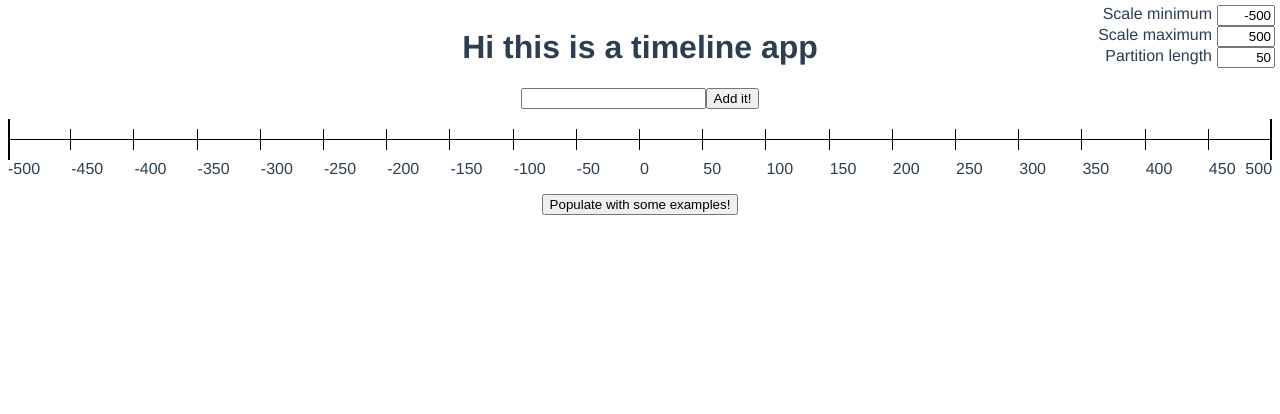
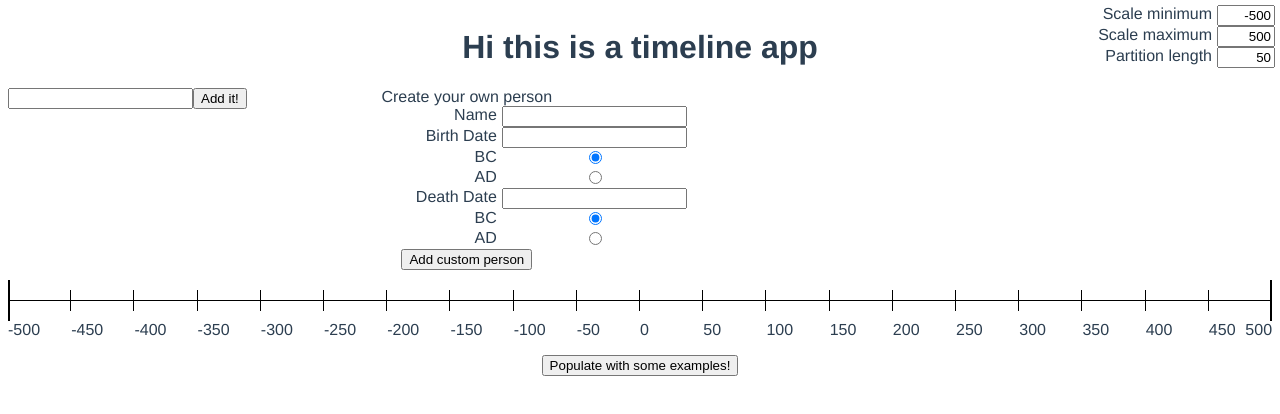
Before and after one commit to hkeward/timeline, a Vue app: page / in a window 1280 px wide. Shown: the top 414 px of the page. Built offline with nearby package versions, Linux system fonts and the light colour scheme.

Commit message:
Add custom person creation
Issue #1

```diff
--- a/src/components/Timeline.vue
+++ b/src/components/Timeline.vue
@@ -18,9 +18,47 @@
         />
       </div>
     </div>
-    <div>
-      <input v-model="personName" v-on:keyup.enter="lookupPerson(personName)" ref="input" />
-      <button @click="lookupPerson">Add it!</button>
+    <div id="add-entity">
+      <div>
+        <input v-model="personName" v-on:keyup.enter="lookupPerson(personName)" ref="input" />
+        <button @click="lookupPerson(personName)">Add it!</button>
+      </div>
+      <div id="custom-entity">
+        <div>
+          Create your own person
+        </div>
+        <div>
+          <div>
+            <input id="custom-person-name" v-model="customPerson.name"/>
+            <label for="custom-person-name">Name</label>
+          </div>
+          <div>
+            <label for="custom-person-birthDate">Birth Date</label>
+            <input id="custom-person-birthDate" v-model="customPerson.birthDate">
+            <div>
+              <input type="radio" id="birthEra-BC" name="birthEra" value="BC" v-model="customPerson.birthEra">
+              <label for="birthEra-BC">BC</label>
+            </div>
+            <div>
+              <input type="radio" id="birthEra-AD" name="birthEra" value="AD" v-model="customPerson.birthEra">
+              <label for="birthEra-AD">AD</label>
+            </div>
+          </div>
+          <div>
+            <input id="custom-person-deathDate" v-model="customPerson.deathDate">
+            <label for="custom-person-deathDate">Death Date</label>
+            <div>
+              <input type="radio" id="deathEra-BC" name="deathEra" value="BC" v-model="customPerson.deathEra">
+              <label for="deathEra-BC">BC</label>
+            </div>
+            <div>
+              <input type="radio" id="deathEra-AD" name="deathEra" value="AD" v-model="customPerson.deathEra">
+              <label for="deathEra-AD">AD</label>
+            </div>
+          </div>
+          <button @click="addCustomPerson">Add custom person</button>
+        </div>
+      </div>
     </div>
     <div v-if="errorMessage" id="error">
       {{ errorMessage }}
@@ -259,7 +297,13 @@ export default {
         partition_length: 50
       },
       currentYear: new Date().getFullYear(),
-      golden_ratio_conjugate: 0.618033988749895
+      customPerson: {
+        name: "",
+        birthDate: "",
+        birthEra: "BC",
+        deathDate: "",
+        deathEra: "BC"
+      }
     };
   },
 
@@ -475,6 +519,43 @@ export default {
       people.forEach(person => {
         this.lookupPerson(person);
       });
+    },
+
+    addCustomPerson() {
+      var birthDate, birthYear, deathDate, deathYear, factor;
+
+      birthDate = new Date(this.customPerson.birthDate);
+      factor = (this.customPerson.birthEra === "BC") ? -1 : 1;
+      if (this.customPerson.birthDate && this.customPerson.birthDate.length <= 4) {
+        birthYear = factor * this.customPerson.birthDate;
+      } else if (birthDate.valueOf()) {
+        birthYear = factor * birthDate.getFullYear();
+      } else {
+        this.errorMessage = "Invalid or missing birth date";
+        return;
+      }
+
+      deathDate = new Date(this.customPerson.deathDate);
+      factor = (this.customPerson.deathEra === "BC") ? -1 : 1;
+      if (this.customPerson.deathDate && this.customPerson.deathDate.length <= 4) {
+        deathYear = factor * this.customPerson.deathDate;
+      } else if (deathDate.valueOf()) {
+        deathYear = factor * deathDate.getFullYear();
+      } else {
+        deathYear = this.currentYear;
+      }
+
+      this.addToTimeline({
+        name: this.customPerson.name,
+        birthDate: birthYear,
+        birthEra: this.customPerson.birthEra,
+        deathDate: deathYear,
+        deathEra: this.customPerson.deathEra,
+        colour: this.hsv_to_rgb(Math.random(), 0.5, 0.95)
+      });
+      this.customPerson = _.mapValues(this.customPerson, () => "");
+      this.customPerson.birthEra = "BC";
+      this.customPerson.deathEra = "BC";
     }
   },
 
@@ -670,4 +751,12 @@ label {
 .alive {
   border-right: 1px solid red;
 }
+
+#add-entity {
+  display: flex;
+}
+
+#custom-entity {
+  display: block;
+}
 </style>
```
